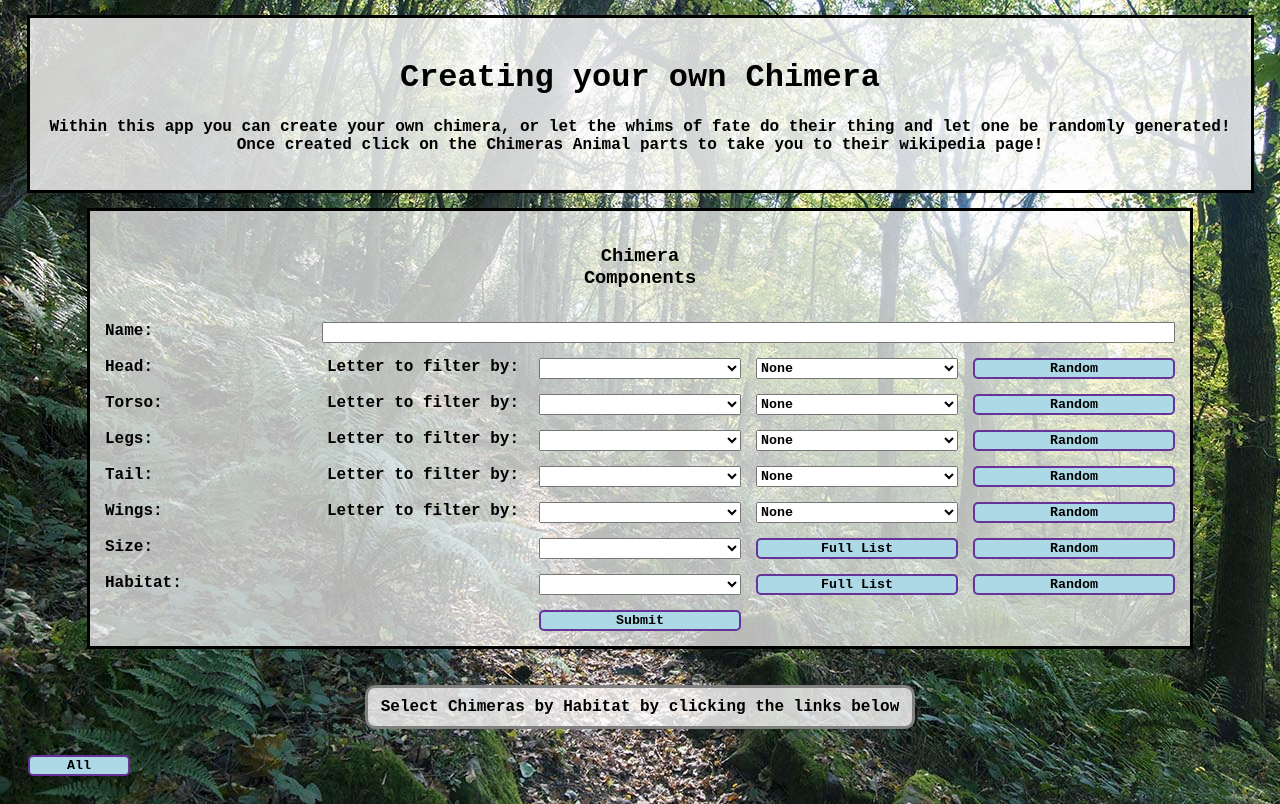
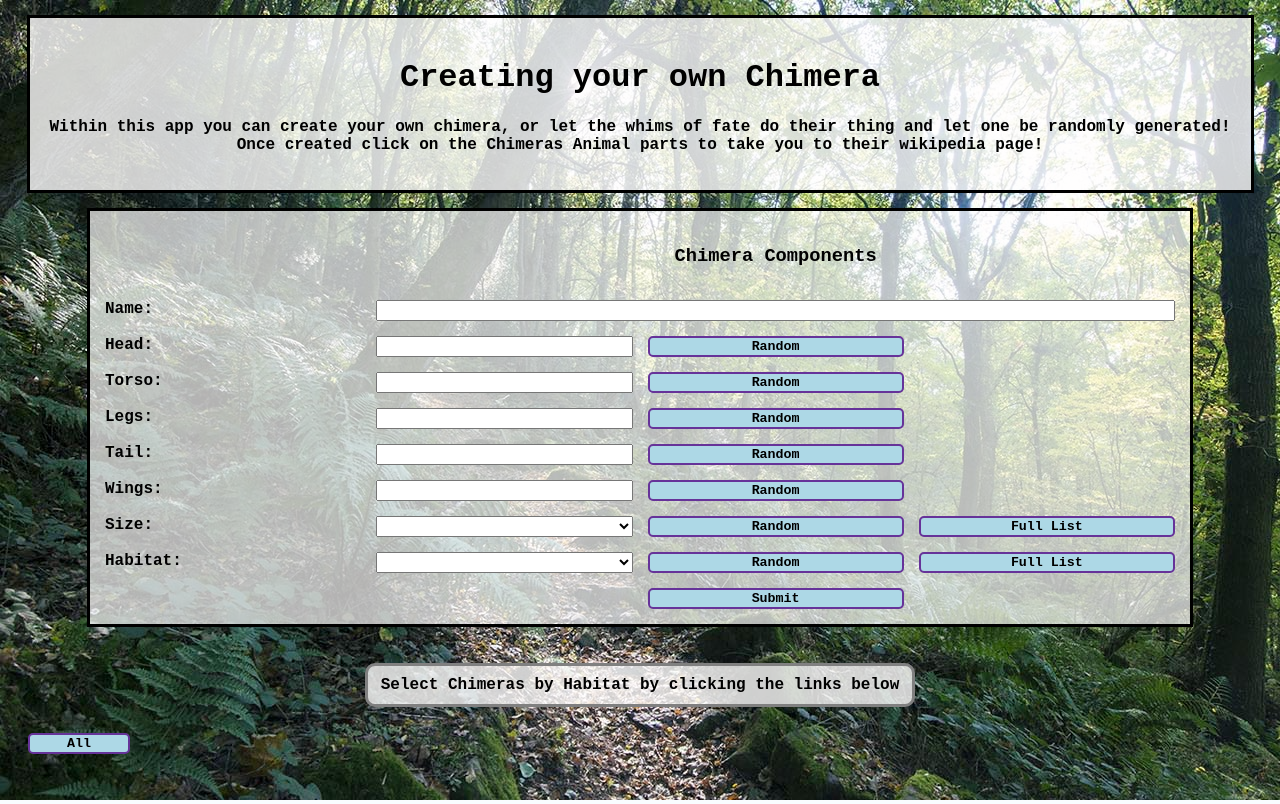
Before and after one commit to dwandrew/chimerical, a PHP site: page / in a window 1280 px wide. Run offline with PHP 8.4, Linux system fonts and the light colour scheme; lists and menus that the app fills with data are empty.

Commit message:
changed select boxes to datalists

```diff
--- a/frontend/index.html
+++ b/frontend/index.html
@@ -16,6 +16,7 @@
     <p>Within this app you can create your own chimera, or let the whims of fate do their thing and let one be randomly generated! <br>
     Once created click on the Chimeras Animal parts to take you to their wikipedia page!</p>
   </div>
+
     <a name="formJump"></a>
 
     <div class = "create-box">
@@ -32,56 +33,66 @@
 
       <div class="input-field" id= "head-field">
         <span>Head:</span>
-        <label for="chimera-head-letter">Letter to filter by:</label>
-        <select name="chimera-head-letter" id="chimera-head-letter" class="letter-filter">
+        <!--<label for="chimera-head-letter">Letter to filter by:</label>
+         <select name="chimera-head-letter" id="chimera-head-letter" class="letter-filter">
         </select>
         <select name="chimera-head" id="chimera-head" class="animal-select">
         <option value = "none" selected>None</option>
-        </select>
+        </select> -->
+        <input list="chimera-heads" name="chimera-heads" id="chimera-head" class="animal-select">
+        <datalist id = "chimera-heads" ></datalist>
         <button class="randomiser-button" id="random-head">Random</button>
       </div>
 
       <div class="input-field" id= "torso-field">
         <span>Torso:</span>
-        <label for="chimera-torso-letter">Letter to filter by:</label>
+        <!-- <label for="chimera-torso-letter">Letter to filter by:</label>
         <select name="chimera-torso-letter" id="chimera-torso-letter" class="letter-filter">
         </select>
         <select name="chimera-torso" id="chimera-torso" class="animal-select">
           <option value = "none" selected>None</option>
-        </select>
+        </select> -->
+        <input list="chimera-torsos" name="chimera-torsos" id="chimera-torso" class="animal-select">
+        <datalist id = "chimera-torsos" ></datalist>
         <button class="randomiser-button" id="random-torso">Random</button>
       </div>
 
       <div class="input-field" id= "legs-field">
         <span>Legs:</span>
-        <label for="chimera-legs-letter">Letter to filter by:</label>
+        <!-- <label for="chimera-legs-letter">Letter to filter by:</label>
         <select name="chimera-legs-letter" id="chimera-legs-letter" class="letter-filter">
         </select>
         <select name="chimera-legs" id="chimera-legs" class="animal-select">
           <option value = "none" selected>None</option>
-        </select>
+        </select> -->
+        <input list="chimera-legs" name="chimera-legs" id="chimera-leg" class="animal-select">
+        <datalist id = "chimera-legs" ></datalist>
         <button class="randomiser-button" id="random-legs">Random</button>
       </div>
 
       <div class="input-field" id= "tail-field">
         <span>Tail:</span>
-        <label for="chimera-tail-letter">Letter to filter by:</label>
+        <!-- <label for="chimera-tail-letter">Letter to filter by:</label>
         <select name="chimera-tail-letter" id="chimera-tail-letter" class="letter-filter">
         </select>
         <select name="chimera-tail" id="chimera-tail" class="animal-select">
           <option value = "none" selected>None</option>
-        </select>
+        </select> -->
+        <input list="chimera-tails" name="chimera-tails" id="chimera-tail" class="animal-select">
+        <datalist id = "chimera-tails" ></datalist>
         <button class="randomiser-button" id="random-tail">Random</button>
       </div>
 
       <div class="input-field" id= "wings-field">
         <span>Wings:</span>
-        <label for="chimera-wings-letter">Letter to filter by:</label>
+        <!-- <label for="chimera-wings-letter">Letter to filter by:</label>
         <select name="chimera-wings-letter" id="chimera-wings-letter" class="letter-filter">
         </select>
         <select name="chimera-wings" id="chimera-wings" class="animal-select">
           <option value = "none" selected>None</option>
-        </select>
+        </select> -->
+        <input list="chimera-wings" name="chimera-wings" id="chimera-wing" class="animal-select">
+        <datalist id = "chimera-wings" ></datalist>
         <button class="randomiser-button" id="random-wings">Random</button>
       </div>
 
@@ -89,16 +100,16 @@
         <span>Size:</span>
         <select name="chimera-size" id="chimera-size" class="animal-size">
         </select>
+        <button class="randomiser-size" id="random-size">Random</button>
         <button class="full-size-list" id ="full-size-list">Full List</button>
-        <button class="randomiser-size" id="random-size">Random</button>
       </div>
 
       <div class="input-field" id= "habitat-field">
         <span>Habitat:</span>
         <select name="chimera-habitat" id="chimera-habitat" class="animal-habitat">
         </select>
+        <button class="randomiser-habitat" id="random-habitat">Random</button>
         <button class="full-habitat-list" id ="full-habitat-list">Full List</button>
-        <button class="randomiser-habitat" id="random-habitat">Random</button>
       </div>
 
       <div class="input-field" id= "submit-field">
--- a/frontend/src/index.js
+++ b/frontend/src/index.js
@@ -1,8 +1,6 @@
 const BASEURL= "http://localhost:3000";
-const ALPHABETARRAY = [" ","A","B","C","D","E","F","G","H","I","J","K","L","M","N","O","P","Q","R","S","T","U","V","W","X","Y","Z"]
 
 document.addEventListener("DOMContentLoaded", (event) => {
-    populateLetterFilters(letterFilters(), ALPHABETARRAY);
     Animal.populateAnimals()
     Habitat.populateHabitats()
     Size.populateSizes()
@@ -11,7 +9,7 @@ document.addEventListener("DOMContentLoaded", (event) => {
     randomButtoniser()
     randomHabitat()
     randomSize()
-    // randomAnimals()
+
     }
 )
 
@@ -19,11 +17,16 @@ let editing = false;
 let editedChimeraId = null;
 let submit = () =>document.querySelector('#chimera-submit')
 let name =() => document.querySelector('input#chimera-name')
-let head = () => document.querySelector('select#chimera-head')
-let torso = () => document.querySelector('select#chimera-torso')
-let legs = () => document.querySelector('select#chimera-legs')
-let wings = () => document.querySelector('select#chimera-wings')
-let tail = () => document.querySelector('select#chimera-tail')
+let head = () => document.querySelector('#chimera-head')
+let headList = () => document.querySelector('#chimera-heads')
+let torso = () => document.querySelector('#chimera-torso')
+let torsoList = () => document.querySelector('#chimera-torsos')
+let legs = () => document.querySelector('#chimera-leg')
+let legsList = () => document.querySelector('#chimera-legs')
+let wings = () => document.querySelector('#chimera-wing')
+let wingsList = () => document.querySelector('#chimera-wings')
+let tail = () => document.querySelector('#chimera-tail')
+let tailList = () => document.querySelector('#chimera-tails')
 let letterFilters = () => document.getElementsByClassName("letter-filter")
 let chimeraDiv = () => document.getElementById("chimera-list")
 let animalSelect = () => document.getElementsByClassName("animal-select")
@@ -31,137 +34,68 @@ let randomButton = () => document.getElementsByClassName('randomiser-button')
 let habitatSelect = () => document.getElementById("chimera-habitat")
 let sizeSelect = () => document.getElementById("chimera-size")
 let submitForm = () => document.getElementsByClassName("create-chimera")[0]
-
+let allLists = [headList(), torsoList(), wingsList(), tailList(), legsList()]
 
 function addOptionsTo(list, listToAdd){
-    let filterLetter = list.parentNode.querySelector(".letter-filter").value
     listToAdd.forEach(element => {
-        if (filterLetter === element.name[0]){
             let option = document.createElement("option")
             option.appendChild( document.createTextNode(element.name))
             option.id= `${list}-${element.id}`
             option.value = element.name
             option.className = "Add-Animal"
-            list.add(option)
+            list.appendChild(option)
         }
-    })
-    if (filterLetter === " "){
-        addNoneOption(list)
-    }
+        )
+
 }
 
 function addWingOptionsTo(list, listToAdd){
-    let filterLetter = list.parentNode.querySelector(".letter-filter").value
     listToAdd.forEach(element => {
         if(element.wings=== true){
-            if (filterLetter === element.name[0]){
                 let option = document.createElement("option")
                 option.appendChild( document.createTextNode(element.name))
                 option.id= `${list}-${element.id}`
                 option.value = element.name
                 option.className = "Add-Animal"
-                list.add(option)
+                list.appendChild(option)
                 }
             }
-    });
-    if (filterLetter === " "){
-        addNoneOption(list)
-    }
+    );
 }
 
 function addTailOptionsTo(list, listToAdd){
-    let filterLetter = list.parentNode.querySelector(".letter-filter").value
+
     listToAdd.forEach(element => {
         if(element.tail=== true){
-            if (filterLetter === element.name[0]){
                 let option = document.createElement("option")
                 option.appendChild( document.createTextNode(element.name))
                 option.id= `${list}-${element.id}`
                 option.value = element.name;
                 option.className = "Add-Animal";
-                list.add(option)
-                }
+                list.appendChild(option)
             }
         });
-    if (filterLetter === " "){
-        addNoneOption(list)
-      }
     }
 
 function addLegOptionsTo(list, listToAdd){
-    let filterLetter = list.parentNode.querySelector(".letter-filter").value
+
     listToAdd.forEach(element => {
         if(element.legs=== true){
-            if (filterLetter === element.name[0]){
                 let option = document.createElement("option")
                 option.appendChild( document.createTextNode(element.name))
                 option.id= `${list}-${element.id}`
                 option.value = element.name;
                 option.className = "Add-Animal";
-                list.add(option)
-            }
+                list.appendChild(option)
         }
     });
-    if (filterLetter === " "){
-        addNoneOption(list)
-      }
     }
-
-function populateLetterFilters(list, letters){
-    for (let i=0; i<list.length; i++){
-        letters.forEach(element =>{
-        let option = document.createElement("option")
-        option.innerText = element
-        option.value = element
-        list[i].add(option)
-        })
-        list[i].addEventListener('change', (event) =>{
-            let field =  event.target.parentNode.children[3]
-            field.innerHTML = ""
-            let repopFilter = field.id.split("-")[1]
-            if (repopFilter === "head"){
-                Animal.populateSelectOptions(head())
-            }
-            else if (repopFilter === "torso"){
-                Animal.populateSelectOptions(torso())
-            }
-            else if (repopFilter === "wings"){
-                Animal.populateSelectOptions(wings())
-            }
-            else if (repopFilter === "legs"){
-                Animal.populateSelectOptions(legs())
-            }
-            else if (repopFilter === "tail"){
-                Animal.populateSelectOptions(tail())
-            }
-         }
-        )
-    }
-
-}
-
-function addNoneOption(list){
-    let noneOption = document.createElement("option")
-    noneOption.innerText = "None"
-    noneOption.value = "none"
-    list.add(noneOption)
-}
-
-function resetLetterFilters(){
-    let filters = letterFilters()
-    for (let i =0; i<filters.length; i++){
-        filters[i].value=" "
-    }
-}
 
 function resetAnimalSelect(){
     let animalSelect= document.getElementsByClassName("animal-select")
     for (let i =0; i<animalSelect.length; i++){
-        while (animalSelect[i].firstChild) {
-            animalSelect[i].removeChild(animalSelect[i].firstChild);
+        animalSelect[i].value = ""
         }
-        addNoneOption(animalSelect[i])
-    }
 }
 
 function addOption(trait){
@@ -175,7 +109,6 @@ function clearAndAdd(box, trait){
     while (box.firstChild) {
         box.removeChild(box.firstChild)
     }
-
     return box.appendChild(trait)
 }
 
@@ -184,13 +117,10 @@ function randomButtoniser(){
     for (i=0; i<buttons.length; i++){
         buttons[i].addEventListener("click", (event)=> {
             event.preventDefault();
-            let letters = event.target.parentNode.getElementsByClassName("letter-filter")
-            let alphabet = ALPHABETARRAY.slice(1)
-            let num = randomNumFromArray(alphabet)
-            let animalLetter = letters[0].value = alphabet[num]
             let animalSelector = event.target.parentNode.querySelector(".animal-select")
             let bodyPart = animalSelector.id.split("-")[1]
-            getAnimal(bodyPart, animalLetter, animalSelector)
+
+            getAnimal(bodyPart, animalSelector)
         })
     }
 }
@@ -199,30 +129,25 @@ function randomNumFromArray(array){
     return Math.floor(Math.random() *array.length)
 }
 
-function getAnimal(bodyPart, animalLetter, animalSelector){
+function getAnimal(bodyPart, animalSelector){
     let animals = Animal.all
         if (bodyPart === 'head'){
-            let list = animals.filter(animal => animal.name[0]=== animalLetter)
-            randomOptions(list, animalSelector)
+            randomOptions(animals, animalSelector)
         }
         else if (bodyPart === 'torso'){
-            let list = animals.filter(animal => animal.name[0]=== animalLetter)
-            randomOptions(list, animalSelector)
+            randomOptions(animals, animalSelector)
         }
-        else if (bodyPart === 'legs'){
-            let list = animals.filter(animal => animal.name[0]=== animalLetter)
-            list = list.filter(animal => animal.legs === true)
-            randomOptions(list, animalSelector)
+        else if (bodyPart === 'leg'){
+            animals = animals.filter(animal => animal.legs === true)
+            randomOptions(animals, animalSelector)
         }
-        else if (bodyPart === 'wings'){
-            let list = animals.filter(animal => animal.name[0]=== animalLetter)
-            list = list.filter(animal => animal.wings === true)
-            randomOptions(list, animalSelector)
+        else if (bodyPart === 'wing'){
+            animals = animals.filter(animal => animal.wings === true)
+            randomOptions(animals, animalSelector)
         }
         else if (bodyPart === 'tail'){
-            let list = animals.filter(animal => animal.name[0]=== animalLetter)
-            list = list.filter(animal => animal.tail === true)
-            randomOptions(list, animalSelector)
+            animals = animals.filter(animal => animal.tail === true)
+            randomOptions(animals, animalSelector)
         }
 }
 
@@ -261,27 +186,6 @@ function randomSize(){
 function randomOptions(list, animalSelector){
     let num = randomNumFromArray(list)
     let animal = list[num]
-    let option = document.createElement("option")
-    option.innerText = animal.name
-    option.id= `animal-${animal.id}`
-    option.value = animal.name;
-    option.className = "Add-Animal";
-    while (animalSelector.firstChild) {
-        animalSelector.removeChild(animalSelector.firstChild);
-    }
-    animalSelector.appendChild(option)
+    animalSelector.value = animal.name
     return animal
 }
-
-
-
-// function randomAnimals(){
-//     let button = document.getElementById('Animal-button')
-//     button.addEventListener('click', (event) => {
-//     fetch(BASEURL + '/randomAnimal')
-//     .then(resp => resp.json())
-//     .then(animal => {
-//         console.log(animal)
-//     })
-// })
-// }
--- a/frontend/style.css
+++ b/frontend/style.css
@@ -52,7 +52,7 @@ a:active{
 
 .input-field {
     margin: 15px;
-    grid-template-columns: repeat(5, 1fr);
+    grid-template-columns: repeat(4, 1fr);
     grid-gap: 15px;
     display: grid;
     justify-content: auto;
@@ -60,7 +60,7 @@ a:active{
 }
 
 #chimera-name{
-    grid-column: 2 / span 4;
+    grid-column: 2 / span 3;
 }
 
 .create-box{
@@ -79,17 +79,21 @@ span{
     width: 30px;
 }
 
+.randomiser-button{
+    grid-column: 3;
+}
 
-#random-habitat, #random-size{
-    grid-column: 5;
+
+#full-size-list, #full-habitat-list{
+    grid-column: 4;
 }
 
 #chimera-habitat{
-    grid-column: 3;
+    grid-column: 2;
 }
 
 #chimera-size{
-    grid-column: 3 / span 1;
+    grid-column: 2 / span 1;
     font-size: 9px;
 }
 
```
Also changed, not shown: frontend/models/animal.js (+9 -3 lines), frontend/models/chimera.js (+9 -20 lines), 1 other file.
